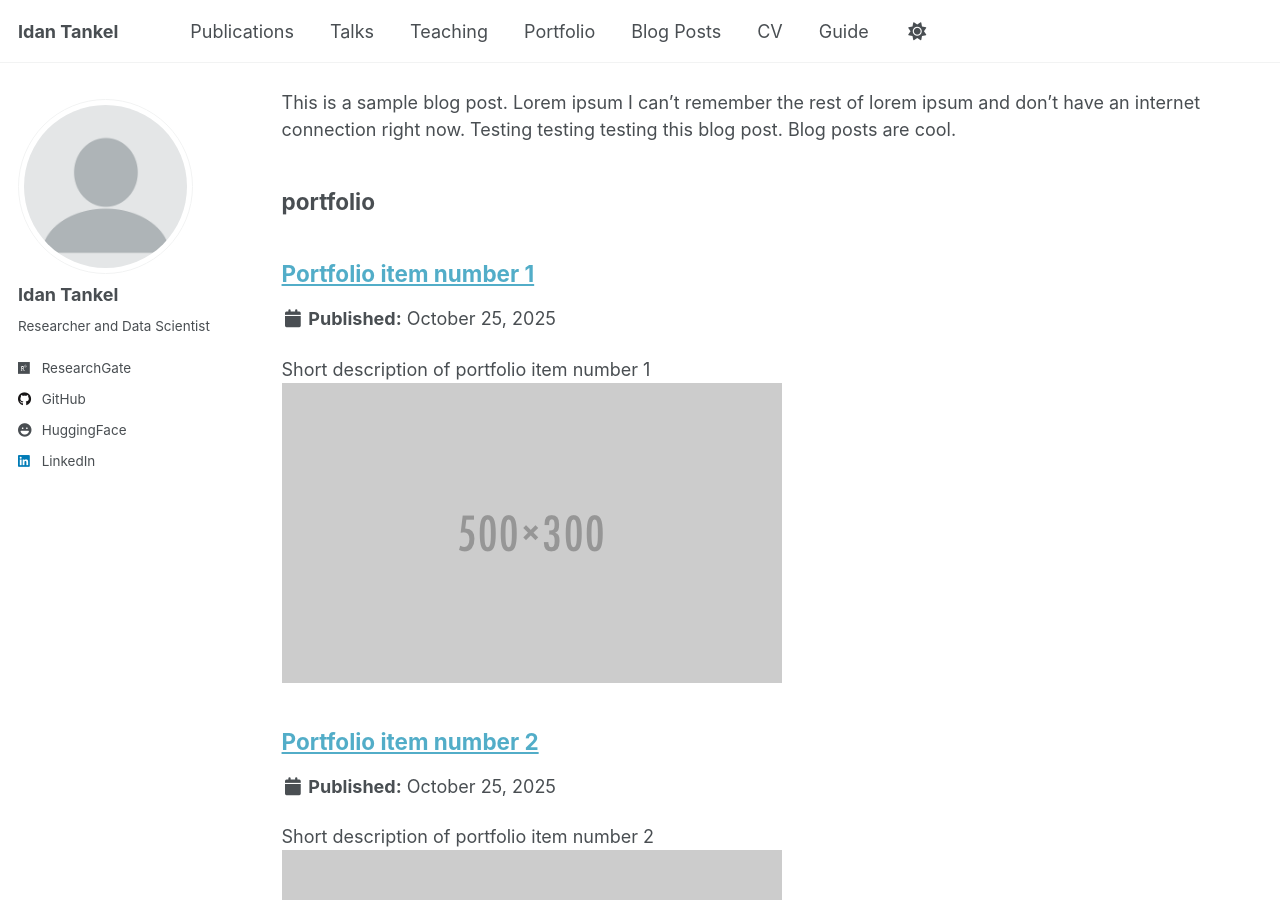
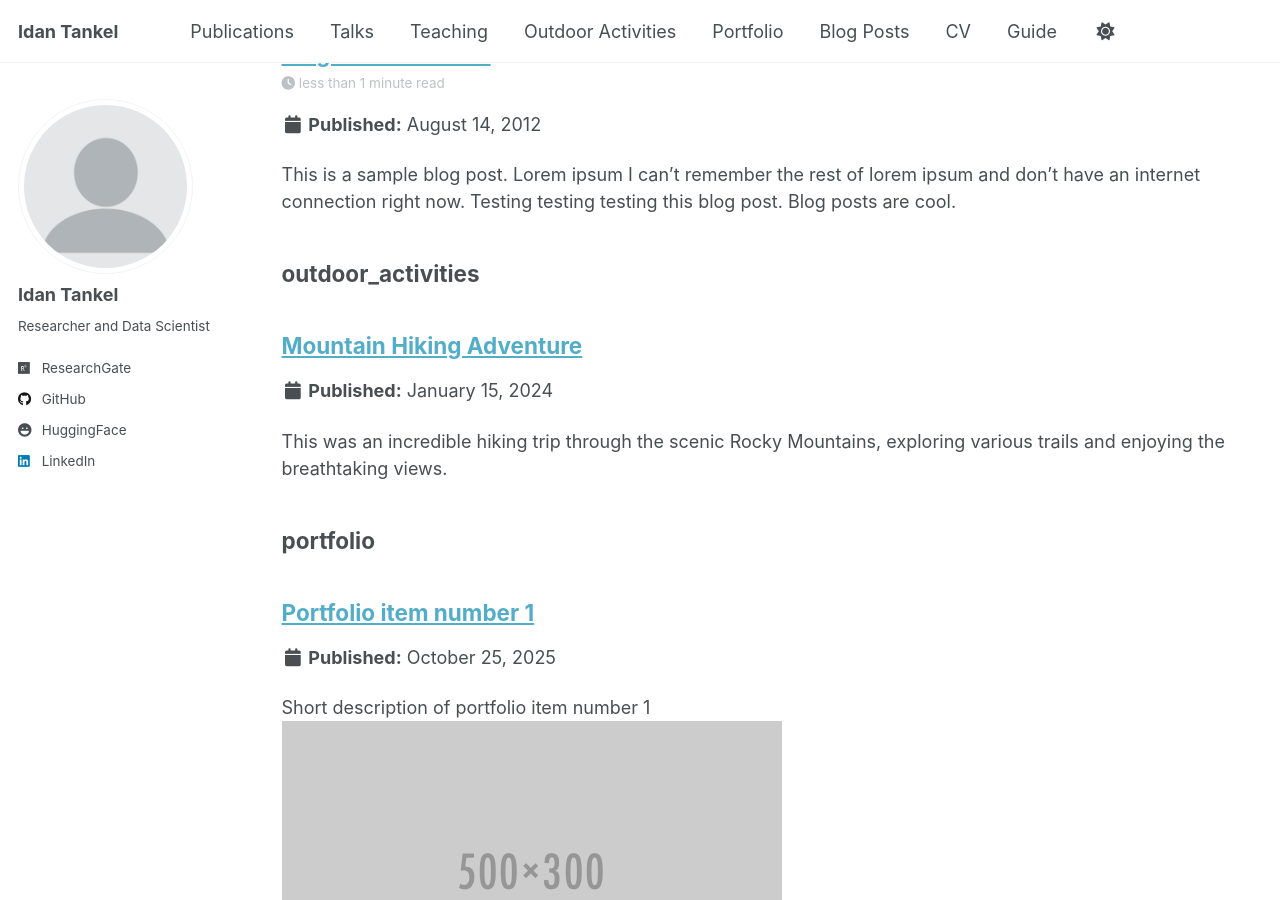
Before and after one commit to idan-tankel/idan-tankel.github.io, a Jekyll site: the page built from _pages/sitemap.md, in a window 1280 px wide and 900 px high, scrolled down 2714 px. Built offline with Jekyll 4.4.1, drawn with Linux system fonts in a browser that asks for light colours; a script that is not in the unit is left out.

Commit message:
Add Outdoor Activities section with collection, page, and navigation
Co-authored-by: idan-tankel <50909823+idan-tankel@users.noreply.github.com>

```diff
--- a/_config.yml
+++ b/_config.yml
@@ -231,6 +231,9 @@ collections:
   talks:
     output: true
     permalink: /:collection/:path/
+  outdoor_activities:
+    output: true
+    permalink: /:collection/:path/
 
 
 # These settings control how pages and collections are included in the site
@@ -286,6 +289,14 @@ defaults:
       type: talks
     values:
       layout: talk
+      author_profile: true
+      share: true
+  # _outdoor_activities
+  - scope:
+      path: ""
+      type: outdoor_activities
+    values:
+      layout: single
       author_profile: true
       share: true
 
--- a/_data/navigation.yml
+++ b/_data/navigation.yml
@@ -17,6 +17,9 @@ main:
   - title: "Teaching"
     url: /teaching/
 
+  - title: "Outdoor Activities"
+    url: /outdoor-activities/
+
   - title: "Portfolio"
     url: /portfolio/
 
--- /dev/null
+++ b/_outdoor_activities/2024-01-15-hiking-trip.md
@@ -0,0 +1,10 @@
+---
+title: "Mountain Hiking Adventure"
+collection: outdoor_activities
+type: "Hiking"
+permalink: /outdoor_activities/2024-01-15-hiking-trip
+location: "Rocky Mountains, Colorado, USA"
+date: 2024-01-15
+---
+
+This was an incredible hiking trip through the scenic Rocky Mountains, exploring various trails and enjoying the breathtaking views.
```
Also changed, not shown: _pages/outdoor-activities.html (added, +12 -0 lines).
